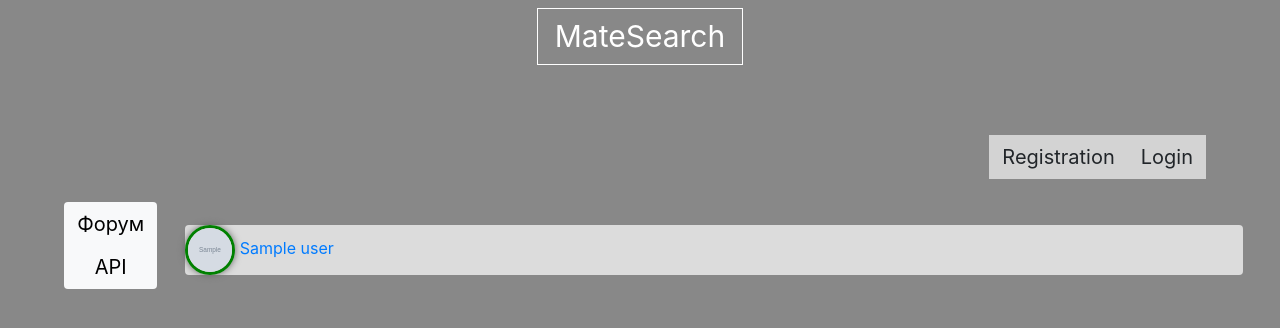
After one commit to godofcs/timmatesearch, a Flask app: template templates/friends.html in a window 1280 px wide. The commit adds this page. Shown: the top 328 px of the page. Run offline with Flask 2, Linux system fonts and the light colour scheme; the template is opened without the code that fills it: most values are stand-ins (such as "Sample title", 1, 10 or a date in 2020); grey boxes marked "Sample" are stand-in pictures; some libraries are stand-ins or nearby versions.

Commit message:
web site small update

```diff
--- a/main.py
+++ b/main.py
@@ -140,7 +140,7 @@ def login():
         return render_template('login.html', message='Invalid username or password', colors=colors,
                                form=form, main_color=main_color, main_lang=main_lang)
     return render_template('login.html', title='Авторизация', colors=colors, form=form,
-                           main_color=main_color, main_lang=main_lang)
+                           main_color=main_color, main_lang=main_lang, message="")
 
 
 @app.route('/register', methods=['GET', 'POST'])  # Страница регистрации
@@ -184,7 +184,7 @@ def reqister():
         sessions.commit()
         return redirect('/login')
     return render_template('register.html', colors=colors, title='Registration', form=form,
-                           main_color=main_color, main_lang=main_lang)
+                           main_color=main_color, main_lang=main_lang, message="")
 
 
 @app.route("/searchmates/<string:game>/<string:types>")  # Страница поиска тиммейтов
@@ -489,6 +489,28 @@ def edit_reputation(id, znach, second_id):
         sessions.merge(user)
         sessions.commit()
         return redirect(f"/clean_notifications/{id}/{second_id}/1/{znach}")
+
+
+@app.route("/friends")
+@login_required
+def friends():
+    sessions = db_session.create_session()
+    user_friends = current_user.friends.split("_")[2:]
+    user_friends_list = []
+    colors = choice(["primary", "success", "danger", "info"])
+    for id in user_friends:
+        user = sessions.query(users.User).get(id)
+        user_friends_list += [user]
+    try:
+        settings_info = sessions.query(settings_db.Settings_db).filter(
+            settings_db.Settings_db.user_id == current_user.id).first()
+        main_color = settings_info.theme
+        main_lang = settings_info.language
+    except AttributeError:
+        main_color = "white"
+        main_lang = "en"
+    return render_template("friends.html", colors=colors, main_color=main_color,
+                           main_lang=main_lang, user_friends_list=user_friends_list)
 
 
 @app.route("/add_to_friend/<int:first_id>/<int:second_id>")  # Добавление в друзья
--- a/static/json/searching_mates.json
+++ b/static/json/searching_mates.json
@@ -1 +1 @@
-{"CS:GO": {"match_making": [], "workmates": [2]}, "dota2": {"rating_game": [], "turbo": []}, "minecraft": {"survival": [], "creative": []}, "GTA_Online": {"grand_theft_auto_online": []}, "PUBG": {"duo": [], "squad": [], "one_man_squad": []}, "paladins": {"siege": [], "onslaught": []}, "Fortnite": {"battle_royale": []}}
+{"CS:GO": {"match_making": [], "workmates": []}, "dota2": {"rating_game": [], "turbo": []}, "minecraft": {"survival": [], "creative": []}, "GTA_Online": {"grand_theft_auto_online": []}, "PUBG": {"duo": [], "squad": [], "one_man_squad": []}, "paladins": {"siege": [], "onslaught": []}, "Fortnite": {"battle_royale": []}}
--- a/templates/base.html
+++ b/templates/base.html
@@ -65,6 +65,10 @@
                 <a style="font-size: 20px; color: black;" class="btn btn-{{colors}} bg-{{colors}}
                 bg-light" href="/chat">Chat</a>
                 {% endif %}
+                {% if current_user.is_authenticated %}
+                <a style="font-size: 20px; color: black;" class="btn btn-{{colors}} bg-{{colors}}
+                bg-light" href="/friends">Friends</a>
+                {% endif %}
                 {% if current_user.role == "admin" %}
                     <a style="font-size: 20px; color: black;" href="/redefine_role" class="btn btn-{{colors}}
                 bg-light">Redefine roles</a>
--- /dev/null
+++ b/templates/friends.html
@@ -0,0 +1,15 @@
+{% extends "base.html" %}
+
+{% block head %}
+<link rel="stylesheet" href="/static/css/style.css">
+{% endblock %}
+
+{% block content %}
+{% for user in user_friends_list %}
+<div style="margin-top: 30px; width: 98%; background-color: gainsboro;" class="rounded" width="100">
+    <a href="/profile/{{ user.id }}"><img src="{{ user.avatar }}" class="round"
+                                          alt="" height="50" width="50">
+        {{ user.name }}</a>
+</div>
+{% endfor %}
+{% endblock %}
```
Also changed, not shown: db/news.db.
